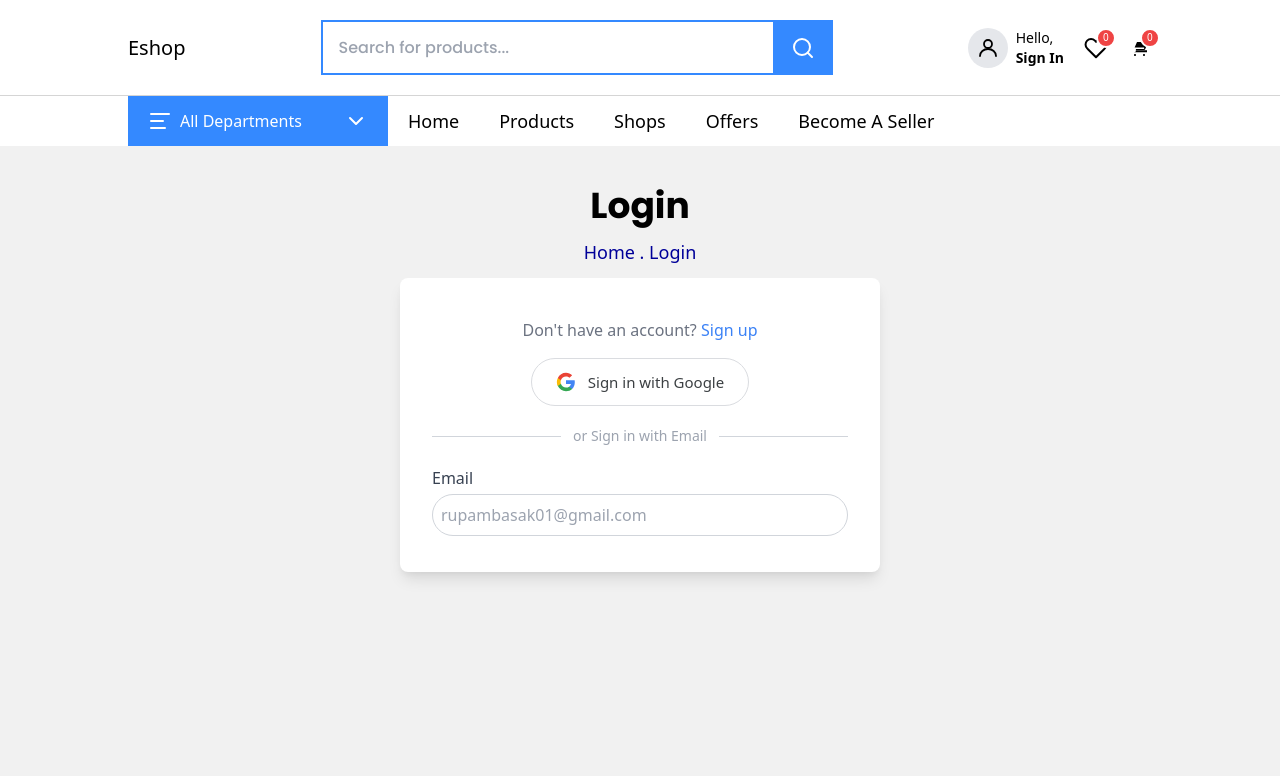
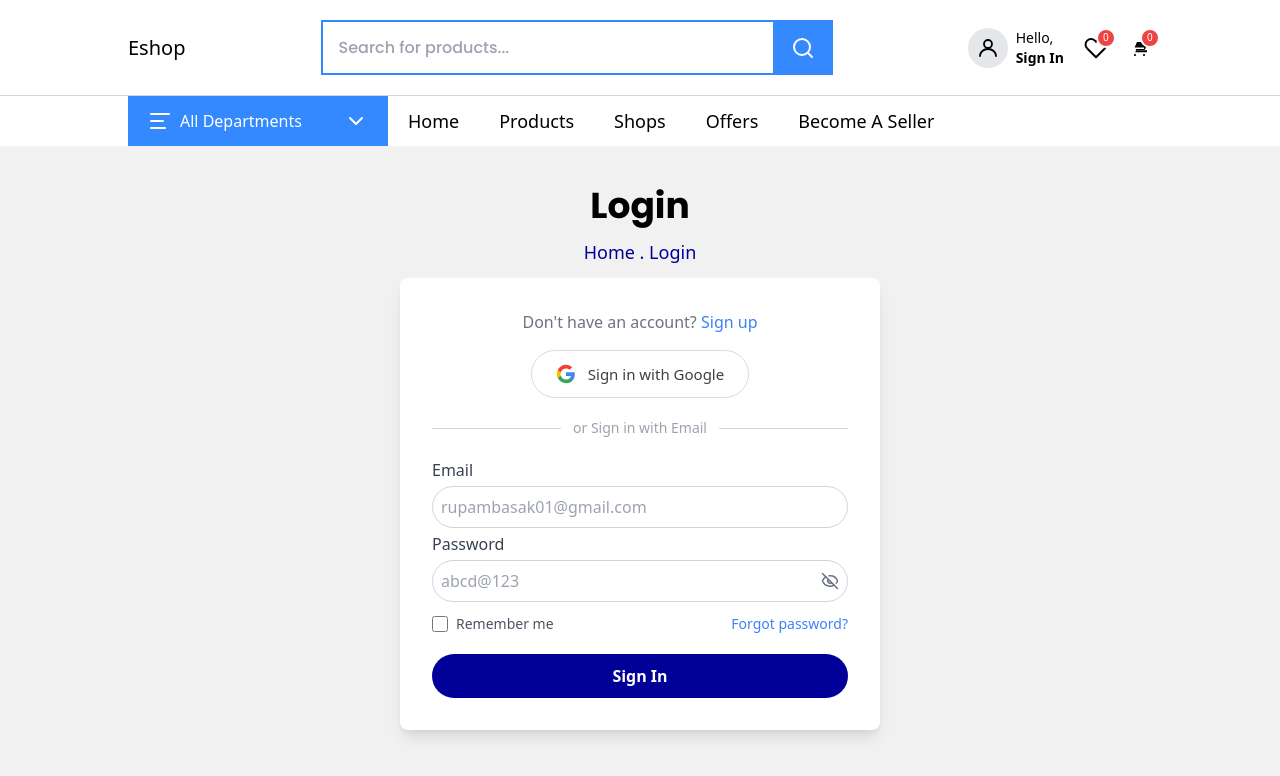
Before and after one commit to rupampw007-droid/Multi-Vendor-Ecommerce, a Next.js app in the folder apps/user-ui/: page /login in a window 1280 px wide. Shown: the top 776 px of the page. Built offline with nearby package versions, Linux system fonts and the light colour scheme.

Commit message:
created login page

```diff
--- a/apps/user-ui/src/app/(routes)/login/page.tsx
+++ b/apps/user-ui/src/app/(routes)/login/page.tsx
@@ -1,84 +1,158 @@
-"use client"
-import GoogleButton from '@/assets/svgs/google-icon';
+'use client';
 import SignInWithGoogleButton from '@/shared/components';
+import { EyeIcon, EyeOff } from 'lucide-react';
 import Link from 'next/link';
 import { useRouter } from 'next/navigation';
-import React, { useState } from 'react'
-import {Form, useForm} from 'react-hook-form'
+import React, { useState } from 'react';
+import { useForm } from 'react-hook-form';
 
 type FormData = {
   email: string;
   password: string;
-}
+};
 
 const Login = () => {
   const [passwordVisible, setPasswordVisible] = useState(false);
-    const [serverError, setServerError] = useState<string | null>(null)
-    const [rememberMe, setRememberMe] = useState(false)
+  const [serverError, setServerError] = useState<string | null>(null);
+  const [rememberMe, setRememberMe] = useState(false);
+  const [isLoading, setIsLoading] = useState(false);
   const router = useRouter();
 
   const {
     register,
     handleSubmit,
-        formState : {errors}
-    } = useForm<FormData>()
+    formState: { errors },
+  } = useForm<FormData>();
 
-    const onSubmit = (data: FormData) => {
+  const onSubmit = async (data: FormData) => {
+    setIsLoading(true);
+    setServerError(null);
+    try {
+      // your auth logic here
+      console.log({ ...data, rememberMe });
+    } catch (err) {
+      setServerError('Invalid email or password. Please try again.');
+    } finally {
+      setIsLoading(false);
+    }
+  };
 
-    }
   return (
-    <div className='w-full py-10 min-h-[85vh] bg-[#f1f1f1]' >
-        <h1 className='text-4xl font-Poppins font-semibold text-black text-center'>
+    <div className="w-full py-10 min-h-[85vh] bg-[#f1f1f1]">
+      <h1 className="text-4xl font-Poppins font-semibold text-black text-center">
         Login
       </h1>
-        <p className='text-center text-lg font-medium py-3 text-[#000099]'>
+      <p className="text-center text-lg font-medium py-3 text-[#000099]">
         Home . Login
       </p>
       <div className="w-full flex justify-center">
-        <div className=" md:w-[480px] p-8 bg-white shadow rounded-lg">
-            <h3 className='text-3xl font-semibold text-center mb-2'>
-
-            </h3>
-            <p className='text-center text-gray-500 mb-4'>
-                Don't have an account?{" "}
-                <Link href={'/signup'} className='text-blue-500'>
+        <div className="md:w-[480px] p-8 bg-white shadow rounded-lg">
+          <p className="text-center text-gray-500 mb-4">
+            Don't have an account?{' '}
+            <Link href={'/signup'} className="text-blue-500">
               Sign up
             </Link>
           </p>
-            <div className='w-full flex justify-center' >
+          <div className="w-full flex justify-center">
             <SignInWithGoogleButton />
           </div>
 
           <div className="flex items-center my-5 text-gray-400 text-sm">
-                <div className="flex-1 border-t border-gray-300"/>
-                <span className='px-3' >or Sign in with Email</span>
-                <div className="flex-1 border-t border-gray-300"/>
+            <div className="flex-1 border-t border-gray-300" />
+            <span className="px-3">or Sign in with Email</span>
+            <div className="flex-1 border-t border-gray-300" />
+          </div>
 
-            </div>
+          {serverError && (
+            <p className="text-red-500 text-sm text-center mb-3 bg-red-50 border border-red-200 rounded p-2">
+              {serverError}
+            </p>
+          )}
+
           <form onSubmit={handleSubmit(onSubmit)}>
-                <label className='block text-gray-700 mb-1'>Email</label>
+            {/* Email */}
+            <label className="block text-gray-700 mb-1">Email</label>
             <input
               type="email"
-                    placeholder='rupambasak01@gmail.com'
-                    className='w-full p-2 border border-gray-300 outline-0 rounded mb-1'
-                    {...register("email", {
-                        required: "Email is required",
+              placeholder="rupambasak01@gmail.com"
+              className="w-full p-2 border focus:outline-none border-gray-300 rounded mb-1"
+              {...register('email', {
+                required: 'Email is required',
                 pattern: {
                   value: /^[a-zA-Z0-9._%+-]+@[a-zA-Z0-9.-]+\.[a-zA-Z]{2,}$/,
-                            message: "Invalid email address"
-                        }
+                  message: 'Invalid email address',
+                },
               })}
             />
             {errors.email && (
-                    <p className='text-red-500 text-sm'>
-                        {String(errors.email.message)}
+              <p className="text-red-500 text-sm mb-2">
+                {String(errors.email?.message)}
               </p>
             )}
+
+            {/* Password */}
+            <label className="block text-gray-700 mb-1">Password</label>
+            <div className="w-full p-2 border border-gray-300 rounded mb-1 flex items-center justify-between">
+              <input
+                type={passwordVisible ? 'text' : 'password'}
+                placeholder="abcd@123"
+                className="flex-1 outline-none border-none focus:outline-none focus:ring-0"
+                {...register('password', {
+                  required: 'Password is required',
+                  pattern: {
+                    value:
+                      /^(?=.*[a-z])(?=.*[A-Z])(?=.*\d)(?=.*[@$!%*?&])[A-Za-z\d@$!%*?&]{8,}$/,
+                    message:
+                      'Password must be at least 8 characters and include uppercase, lowercase, number, and special character',
+                  },
+                })}
+              />
+              <button
+                type="button"
+                onClick={() => setPasswordVisible(!passwordVisible)}
+                className="ml-2 text-gray-500 hover:text-gray-700"
+              >
+                {passwordVisible ? <EyeIcon size={18} /> : <EyeOff size={18} />}
+              </button>
+            </div>
+            {errors.password && (
+              <p className="text-red-500 text-sm mb-2">
+                {String(errors.password.message)}
+              </p>
+            )}
+
+            {/* Remember Me + Forgot Password */}
+            <div className="flex items-center justify-between my-3">
+              <label className="flex items-center gap-2 cursor-pointer select-none text-sm text-gray-600">
+                <input
+                  type="checkbox"
+                  checked={rememberMe}
+                  onChange={(e) => setRememberMe(e.target.checked)}
+                  className="w-4 h-4 accent-blue-600 cursor-pointer"
+                />
+                Remember me
+              </label>
+              <Link
+                href="/forgot-password"
+                className="text-sm text-blue-500 hover:text-blue-700 hover:underline transition-colors"
+              >
+                Forgot password?
+              </Link>
+            </div>
+
+            {/* Submit Button */}
+            <button
+              type="submit"
+              disabled={isLoading}
+              className="w-full mt-2 py-2.5 bg-[#000099] hover:bg-[#0000cc] disabled:bg-[#000099]/60 disabled:cursor-not-allowed text-white font-semibold rounded transition-colors duration-200"
+            >
+              {isLoading ? 'Signing in...' : 'Sign In'}
+            </button>
           </form>
         </div>
       </div>
     </div>
-  )
-}
+  );
+};
 
-export default Login
+export default Login;
```
Lines whose indentation alone changed are shown as unchanged.
